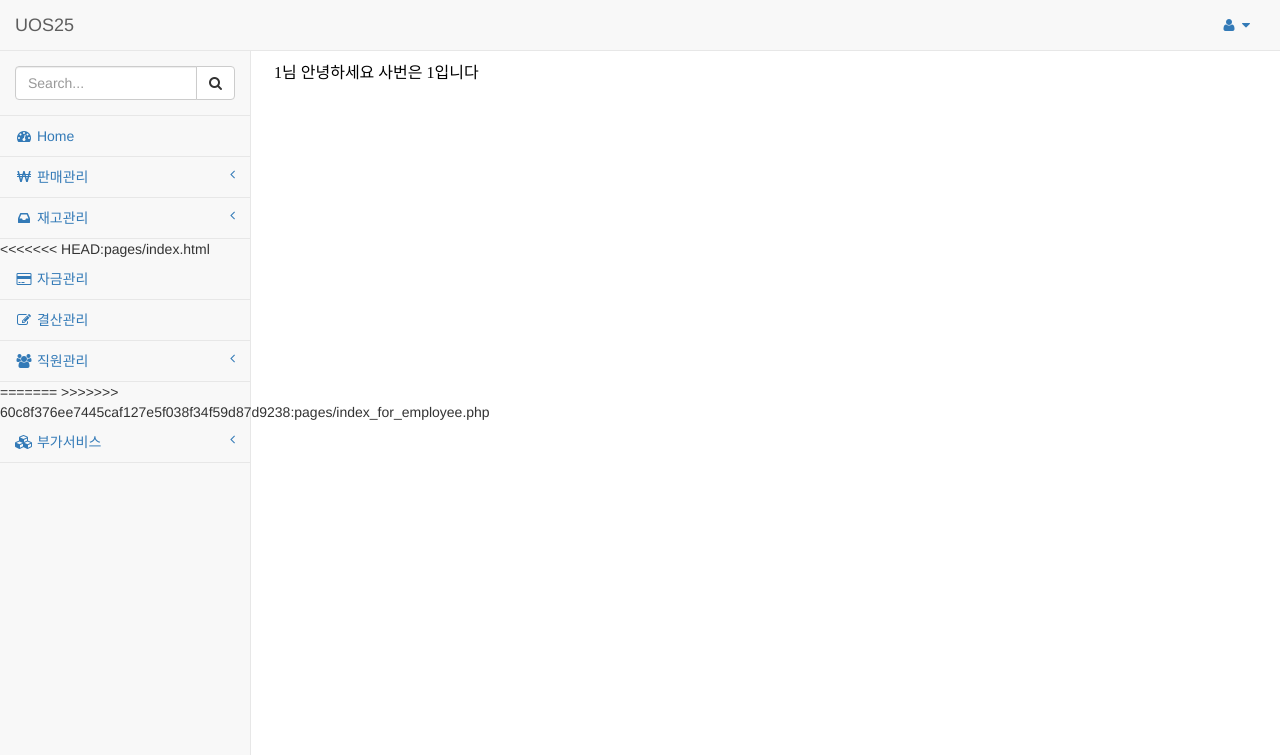
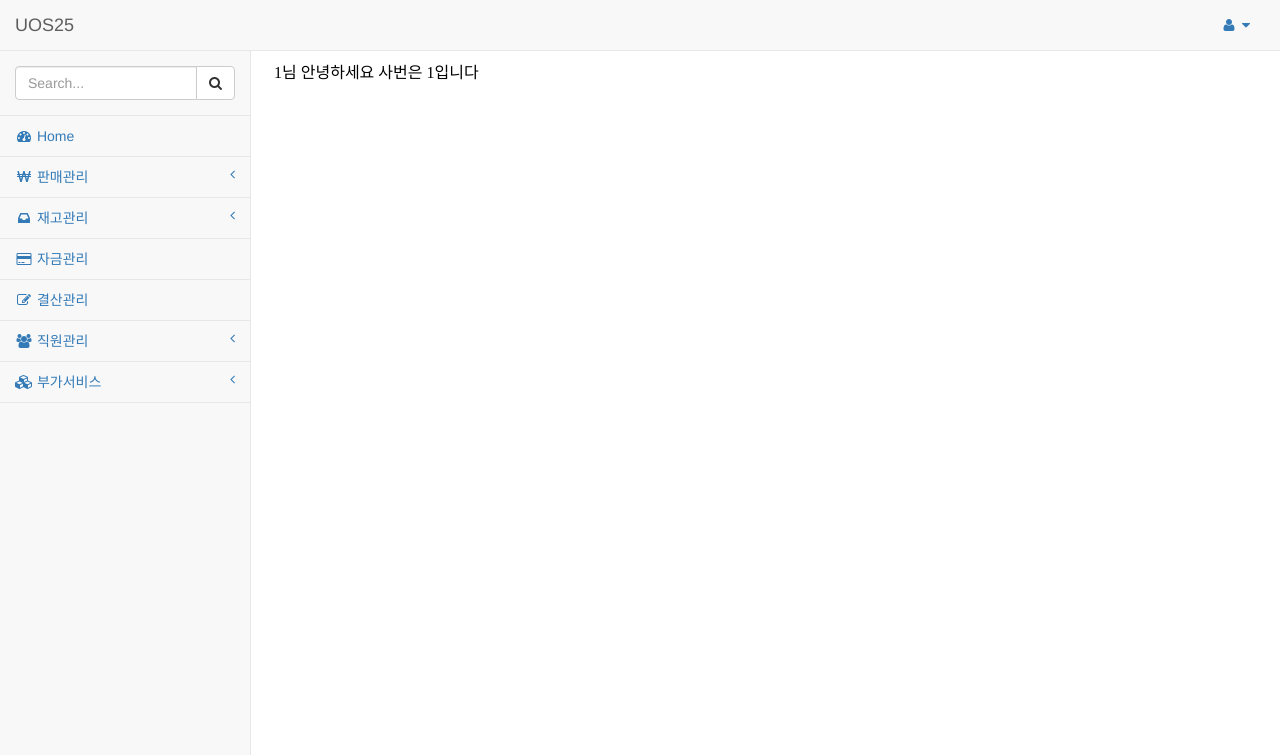
Before and after one commit to blizzard7891/UOS25, a PHP site: page /pages/index_for_employee.php in a window 1280 px wide. Shown: the top 755 px of the page. Run offline with PHP 8.4, Linux system fonts and the light colour scheme; the visitor is signed in with stand-in values (Sample User, id 1).

Commit message:
index_for_employee 오류 수정

```diff
--- a/pages/index_for_employee.php
+++ b/pages/index_for_employee.php
@@ -122,7 +122,6 @@
                             </ul>
                         </li>
                         <li>
-<<<<<<< HEAD:pages/index.html
                             <a href="#" onclick="changeUrl('account_manage.php')">
                             <i class="fa fa-credit-card fa-fw"></i> 자금관리</a>
                         </li>
@@ -141,8 +140,6 @@
 							</ul>
                         </li>
                         <li>
-=======
->>>>>>> 60c8f376ee7445caf127e5f038f34f59d87d9238:pages/index_for_employee.php
                             <a href="#"><i class="fa fa-cubes fa-fw"></i> 부가서비스<span class="fa arrow"></span></a>
                             <ul class="nav nav-second-level">
                             	<li>
```
